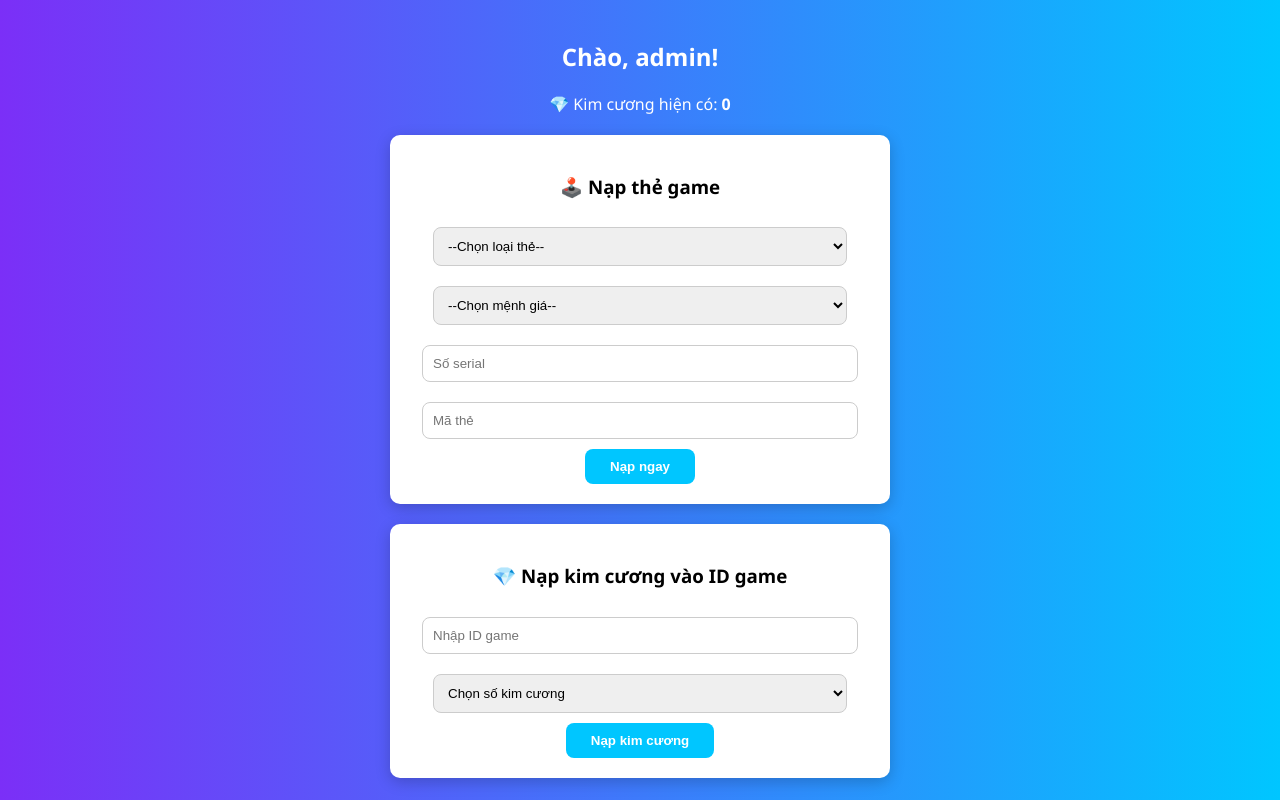
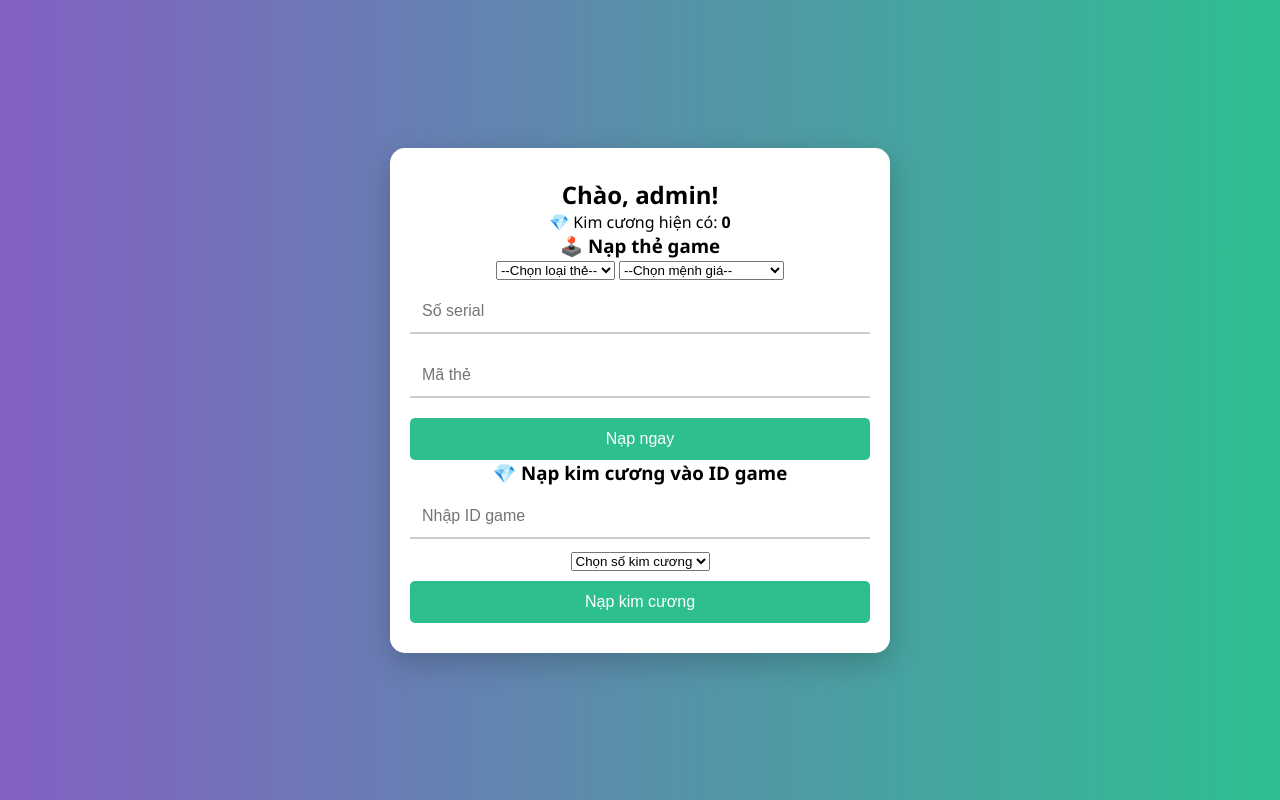
Before and after one commit to lamkhanghuynh09/hongodayne, a Flask app: page / in a window 1280 px wide. Run offline with Flask 3, Linux system fonts and the light colour scheme; the visitor is signed in with stand-in values (Sample User, id 1).

Commit message:
Update style.css

```diff
--- a/static/style.css
+++ b/static/style.css
@@ -1,40 +1,96 @@
-body {
+/* RESET */
+* {
+    box-sizing: border-box;
     margin: 0;
-    font-family: 'Segoe UI', sans-serif;
-    background: linear-gradient(to right, #7b2ff7, #00c6ff);
-    color: white;
-    text-align: center;
+    padding: 0;
 }
 
-.container {
+body {
+    background: linear-gradient(to right, #8360c3, #2ebf91);
+    font-family: 'Segoe UI', sans-serif;
+    min-height: 100vh;
+    display: flex;
+    align-items: center;
+    justify-content: center;
     padding: 20px;
-    max-width: 500px;
-    margin: auto;
 }
 
-.card {
+/* Container full width on mobile */
+.container {
     background: white;
-    color: black;
-    padding: 20px;
-    border-radius: 10px;
-    box-shadow: 0 4px 15px rgba(0,0,0,0.2);
+    padding: 30px 20px;
+    border-radius: 15px;
+    text-align: center;
+    width: 100%;
+    max-width: 500px;
+    box-shadow: 0 10px 30px rgba(0,0,0,0.2);
+}
+
+h1 {
+    margin-bottom: 20px;
+}
+
+.message {
+    color: green;
+    font-weight: bold;
+    margin-bottom: 10px;
+}
+
+.form-box {
+    display: flex;
+    flex-direction: column;
+    gap: 30px;
     margin-top: 20px;
 }
 
-select, input {
-    width: 90%;
-    padding: 10px;
+.form {
+    background: #f9f9f9;
+    padding: 20px;
+    border-radius: 10px;
+    width: 100%;
+    box-shadow: 0 5px 15px rgba(0,0,0,0.1);
+}
+
+input {
+    width: 100%;
+    padding: 12px;
     margin: 10px 0;
-    border-radius: 8px;
-    border: 1px solid #ccc;
+    border: none;
+    border-bottom: 2px solid #ccc;
+    font-size: 16px;
+    transition: border-color 0.3s;
+}
+
+input:focus {
+    border-bottom-color: #2ebf91;
+    outline: none;
 }
 
 button {
-    padding: 10px 25px;
+    padding: 12px;
+    width: 100%;
+    background: #2ebf91;
+    color: white;
+    font-size: 16px;
     border: none;
-    border-radius: 8px;
-    background: #00c6ff;
-    color: white;
-    font-weight: bold;
+    border-radius: 5px;
     cursor: pointer;
+    margin-top: 10px;
 }
+
+button:hover {
+    background: #27ae80;
+}
+
+/* Responsive (optional for landscape phones or tablets) */
+@media (min-width: 768px) {
+    .form-box {
+        flex-direction: row;
+        justify-content: center;
+        gap: 20px;
+    }
+
+    .form {
+        width: 45%;
+    }
+}
```
